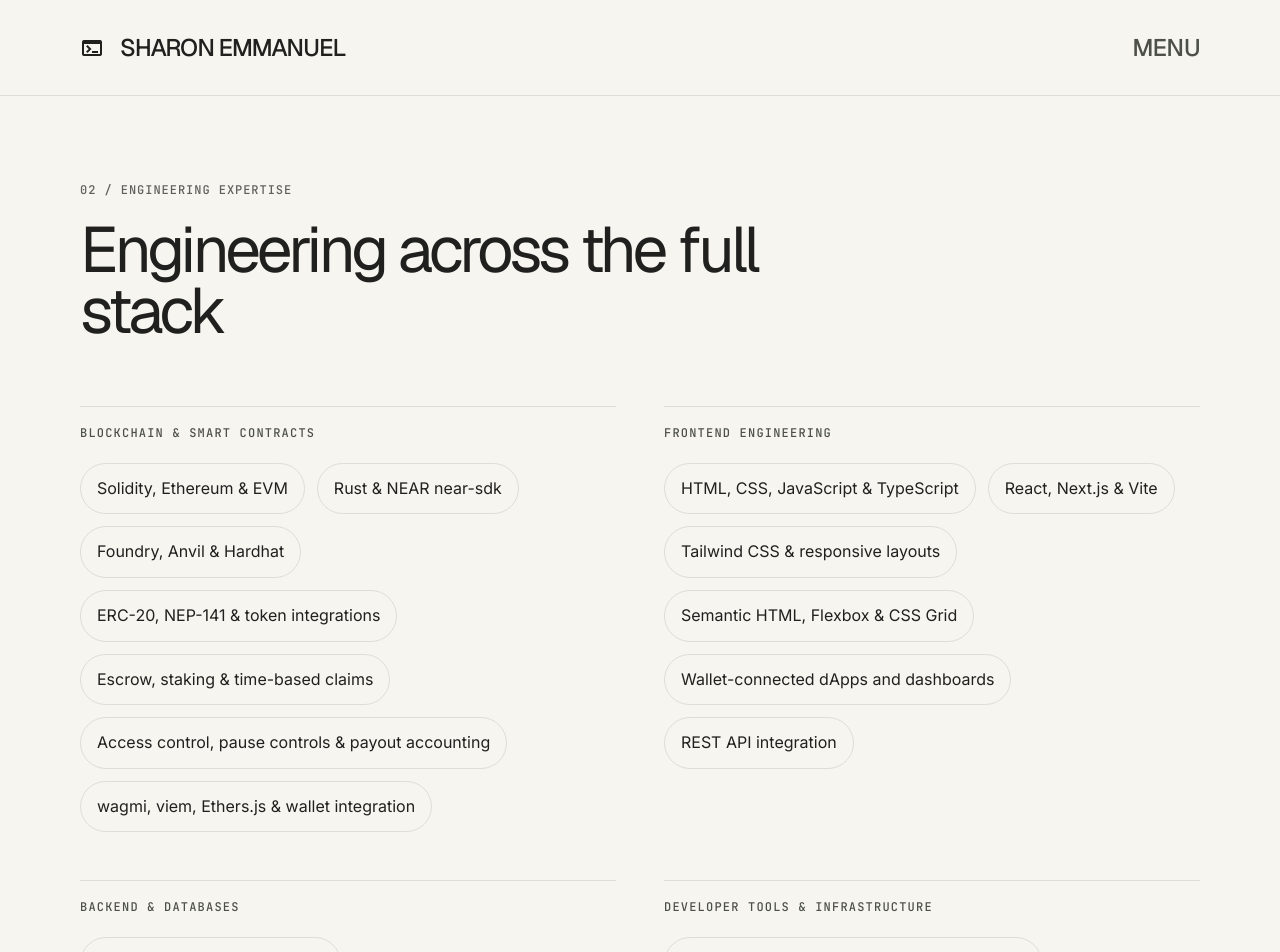
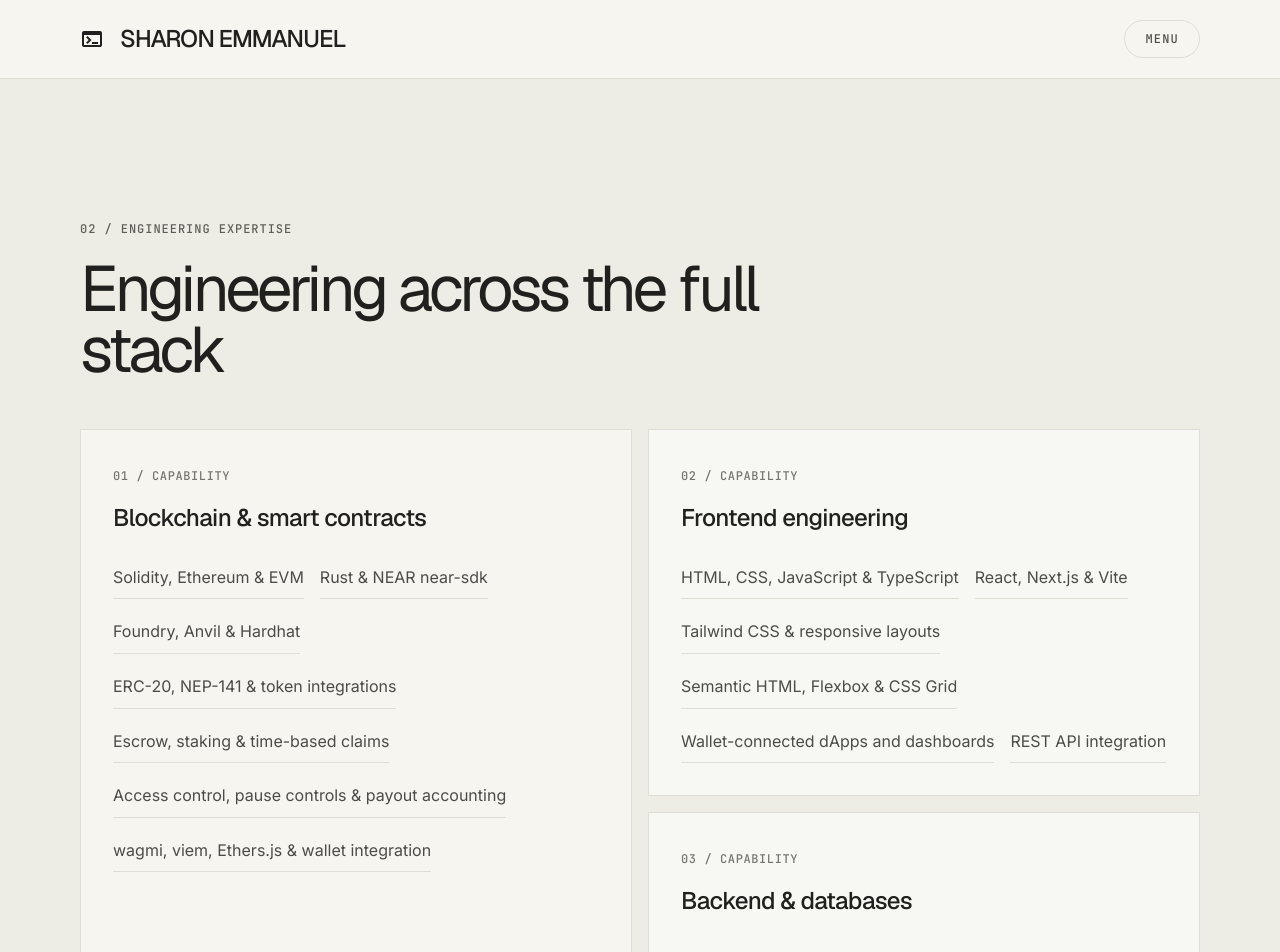
Before and after one commit to Sharon-dev-create/Sharon_Emmanuel_Web3_Porfolio, a Next.js app: page /skills in a window 1280 px wide. Shown: the top 952 px of the page. Built offline with nearby package versions, Linux system fonts and the light colour scheme.

Commit message:
updates and configurations

```diff
--- a/app/about/page.tsx
+++ b/app/about/page.tsx
@@ -15,12 +15,12 @@ const timeline = [
 
 export default function AboutPage() {
   return (
-    <div id="about" className="max-w-screen-2xl mx-auto w-full px-page-mobile md:px-page-desktop pt-24 pb-section">
+    <div id="about" className="max-w-screen-2xl mx-auto w-full px-page-mobile md:px-page-desktop pt-20 pb-24 md:pt-28 md:pb-32">
       {/* Hero */}
       <section className="grid grid-cols-1 md:grid-cols-12 gap-gutter mb-section">
         <div className="md:col-span-7 md:col-start-6">
           <Eyebrow className="mb-4 block">01/ ABOUT</Eyebrow>
-          <h1 className="font-display text-headline-mobile md:text-display mb-8">
+          <h1 className="font-display text-headline-mobile md:text-display mb-8 tracking-[-0.055em]">
             I BUILD AT THE PROTOCOL LAYER
           </h1>
         </div>
--- a/app/globals.css
+++ b/app/globals.css
@@ -10,6 +10,7 @@
   --color-accent-green: #49684e;
   --color-status: #16a34a;
   --color-surface: #fbf9f8;
+  --color-ink: #20241f;
 
   /* Fonts */
   --font-display: "Geist", ui-sans-serif, system-ui, sans-serif;
@@ -81,6 +82,34 @@ body {
   -webkit-font-smoothing: antialiased;
   -moz-osx-font-smoothing: grayscale;
   font-family: var(--font-body);
+}
+
+.link-underline {
+  text-decoration: underline;
+  text-decoration-color: color-mix(in srgb, var(--color-accent-green) 45%, transparent);
+  text-underline-offset: 5px;
+  transition: color 180ms ease, text-decoration-color 180ms ease;
+}
+
+.link-underline:hover {
+  color: var(--color-accent-green);
+  text-decoration-color: currentColor;
+}
+
+.project-row .project-preview img {
+  transition: transform 700ms cubic-bezier(0.2, 0.7, 0.2, 1);
+}
+
+.project-row:hover .project-preview img {
+  transform: scale(1.025);
+}
+
+@media (max-width: 767px) {
+  .project-row .project-preview {
+    margin-top: 1.5rem;
+    height: auto;
+    aspect-ratio: 1.35 / 1;
+  }
 }
 
 .material-symbols-outlined {
--- a/app/skills/page.tsx
+++ b/app/skills/page.tsx
@@ -7,7 +7,7 @@ export const metadata: Metadata = {
 
 export default function SkillsPage() {
   return (
-    <div id="skills" className="mx-auto w-full max-w-screen-2xl px-page-mobile py-6 md:px-page-desktop md:py-10">
+    <div id="skills" className="mx-auto w-full max-w-screen-2xl bg-[#eeede5] px-page-mobile py-16 md:px-page-desktop md:py-24">
 
       <main className="pt-8 md:pt-12">
         <section className="grid gap-4 md:gap-6">
@@ -22,15 +22,16 @@ export default function SkillsPage() {
           </div>
         </section>
 
-        <section className="mt-16 grid gap-12 md:grid-cols-2">
-          {skillGroups.map((group) => (
-            <div key={group.title} className="border-t border-editorial-border pt-5">
-              <h2 className="font-mono text-label uppercase tracking-widest text-muted-variant">
+        <section className="mt-12 grid gap-4 md:grid-cols-2">
+          {skillGroups.map((group, index) => (
+            <div key={group.title} className={`border border-editorial-border p-6 md:p-8 ${index === 0 ? "bg-background md:row-span-2" : "bg-white/55"}`}>
+              <span className="font-mono text-label text-muted">0{index + 1} / CAPABILITY</span>
+              <h2 className="mt-4 font-display text-headline-md tracking-tight text-foreground">
                 {group.title}
               </h2>
-              <ul className="mt-6 flex flex-wrap gap-3">
+              <ul className="mt-6 flex flex-wrap gap-x-4 gap-y-3">
                 {group.skills.map((skill) => (
-                  <li key={skill} className="rounded-full border border-editorial-border px-4 py-3 font-body text-body-md">
+                  <li key={skill} className="border-b border-editorial-border py-2 font-body text-body-md text-foreground/80">
                     {skill}
                   </li>
                 ))}
--- a/components/layout/Header.tsx
+++ b/components/layout/Header.tsx
@@ -17,7 +17,7 @@ export default function Header() {
   return (
     <>
       <header className="w-full sticky top-0 z-40 bg-background border-b border-editorial-border">
-        <div className="flex justify-between items-center w-full px-page-mobile md:px-page-desktop py-8 max-w-screen-2xl mx-auto">
+        <div className="flex justify-between items-center w-full px-page-mobile md:px-page-desktop py-5 max-w-screen-2xl mx-auto">
           <Link
             href="/#home"
             className="flex items-center gap-4 hover:opacity-70 transition-opacity duration-300"
@@ -34,7 +34,7 @@ export default function Header() {
             onClick={() => setOpen(true)}
             aria-expanded={open}
             aria-controls="nav-overlay"
-            className="font-display text-headline-md uppercase tracking-tight text-muted-variant hover:opacity-70 transition-opacity duration-300 cursor-pointer"
+            className="rounded-full border border-editorial-border px-5 py-3 font-mono text-label uppercase tracking-widest text-muted-variant transition-colors duration-200 hover:border-foreground hover:text-foreground focus-visible:outline"
           >
             MENU
           </button>
--- a/components/sections/Experience.tsx
+++ b/components/sections/Experience.tsx
@@ -2,14 +2,14 @@ import Eyebrow from "@/components/ui/Eyebrow";
 
 export default function Experience() {
   return (
-    <section id="experience" className="px-page-mobile md:px-page-desktop py-20 md:py-28">
+    <section id="experience" className="bg-[#eeede5] px-page-mobile md:px-page-desktop py-16 md:py-24">
       <div className="grid grid-cols-1 md:grid-cols-12 gap-gutter">
         <div className="md:col-span-2">
           <Eyebrow>03/ EXPERIENCE</Eyebrow>
         </div>
         <div className="md:col-span-9">
           <h2 className="font-display text-headline-mobile md:text-headline-lg">Building products independently.</h2>
-          <div className="mt-12 border-t border-editorial-border">
+          <div className="mt-8 border-t border-editorial-border">
             <div className="grid gap-4 py-8 md:grid-cols-4">
               <span className="font-mono text-label uppercase text-muted">Independent</span>
               <div className="md:col-span-3">
--- a/components/sections/Hero.tsx
+++ b/components/sections/Hero.tsx
@@ -1,6 +1,7 @@
 import { social } from "@/data/social";
 import ArrowLink from "@/components/ui/ArrowLink";
 import Eyebrow from "@/components/ui/Eyebrow";
+import Image from "next/image";
 
 export default function Hero() {
   return (
@@ -31,9 +32,13 @@ export default function Hero() {
         <div className="relative md:col-span-5 md:col-start-8">
           <div className="absolute -inset-5 -rotate-3 border border-editorial-border md:-inset-7" aria-hidden="true" />
           <div className="relative overflow-hidden border border-editorial-border bg-[#e7e6dc] p-2 shadow-[0_28px_80px_rgba(32,33,30,0.12)] md:p-3">
-            <img
+            <Image
               src="/disburse-dashboard.png"
               alt="Disburse read-only demo dashboard preview"
+              width={1600}
+              height={900}
+              priority
+              sizes="(max-width: 768px) 100vw, 40vw"
               className="aspect-[1.25/1] w-full object-cover object-top transition-transform duration-700 hover:scale-[1.025]"
             />
             <div className="flex items-center justify-between px-3 py-4 md:px-5">
--- a/components/sections/SelectedWork.tsx
+++ b/components/sections/SelectedWork.tsx
@@ -7,7 +7,7 @@ export default function SelectedWork() {
   const featured = projects.slice(0, 2);
 
   return (
-    <section className="px-page-mobile md:px-page-desktop pb-section" id="work">
+    <section className="px-page-mobile md:px-page-desktop py-16 md:py-24" id="work">
       <div className="grid grid-cols-1 md:grid-cols-12 gap-gutter mb-16">
         <div className="md:col-span-2">
           <Eyebrow>01/ SELECTED WORK</Eyebrow>
```
